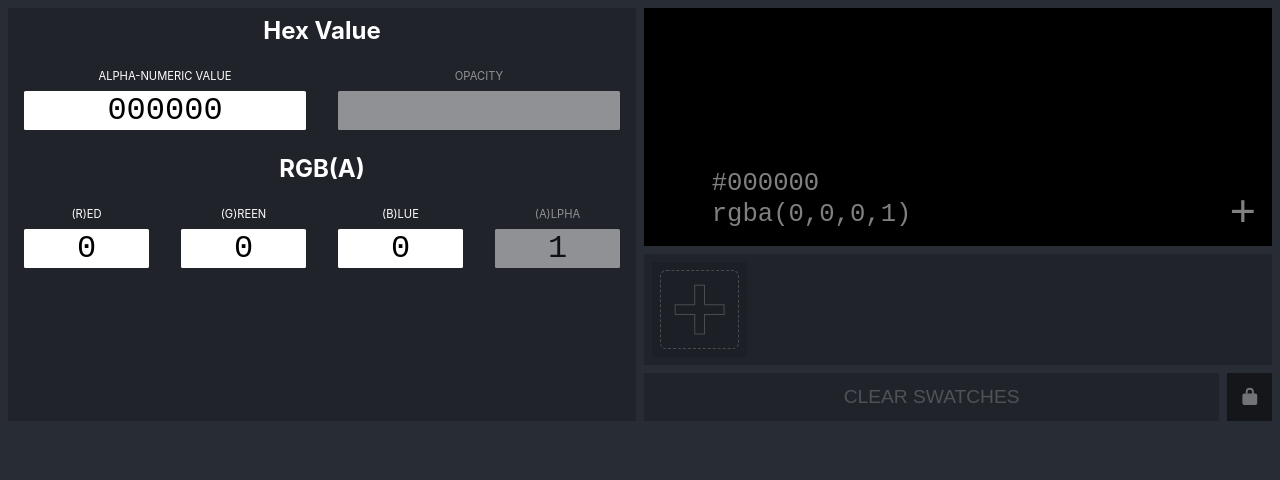
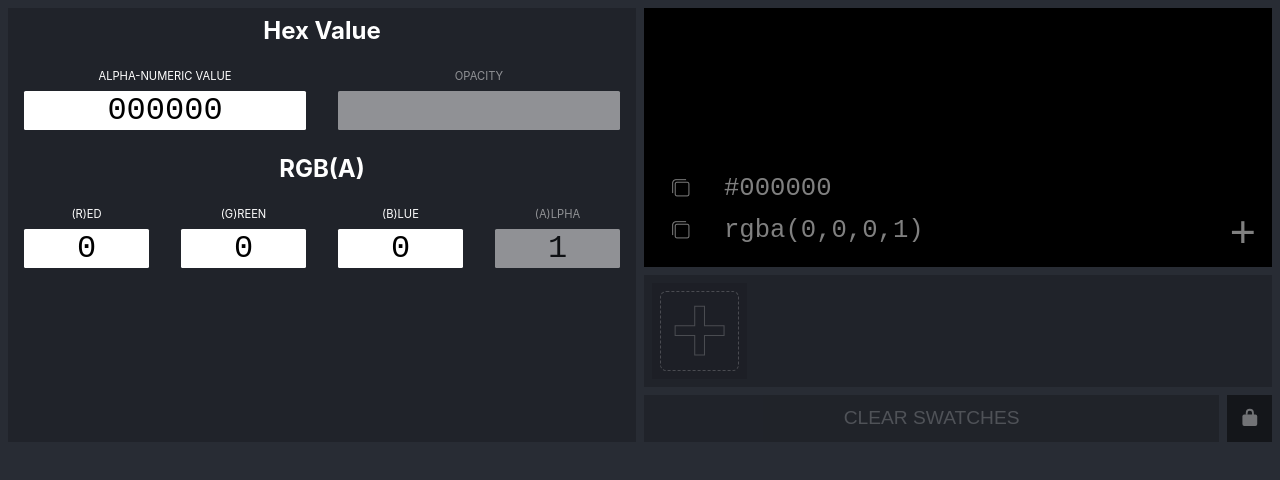
Before and after one commit to joey22622/color_converter, a React (Create React App) app: page / in a window 1280 px wide. Shown: the top 480 px of the page. Built offline with nearby package versions, Linux system fonts and the light colour scheme.

Commit message:
REVISED - copy icons size and color

```diff
--- a/src/App.scss
+++ b/src/App.scss
@@ -107,6 +107,10 @@ h2{
       padding: .5rem;
       opacity: .5;
       cursor: pointer;
+      color: white;
+      font-size: 1.6rem;
+      text-shadow: 1px 1px 2px black;
+      line-height: 0;
       svg{
         height: 1.4rem;
         width: 1.4rem;
```
